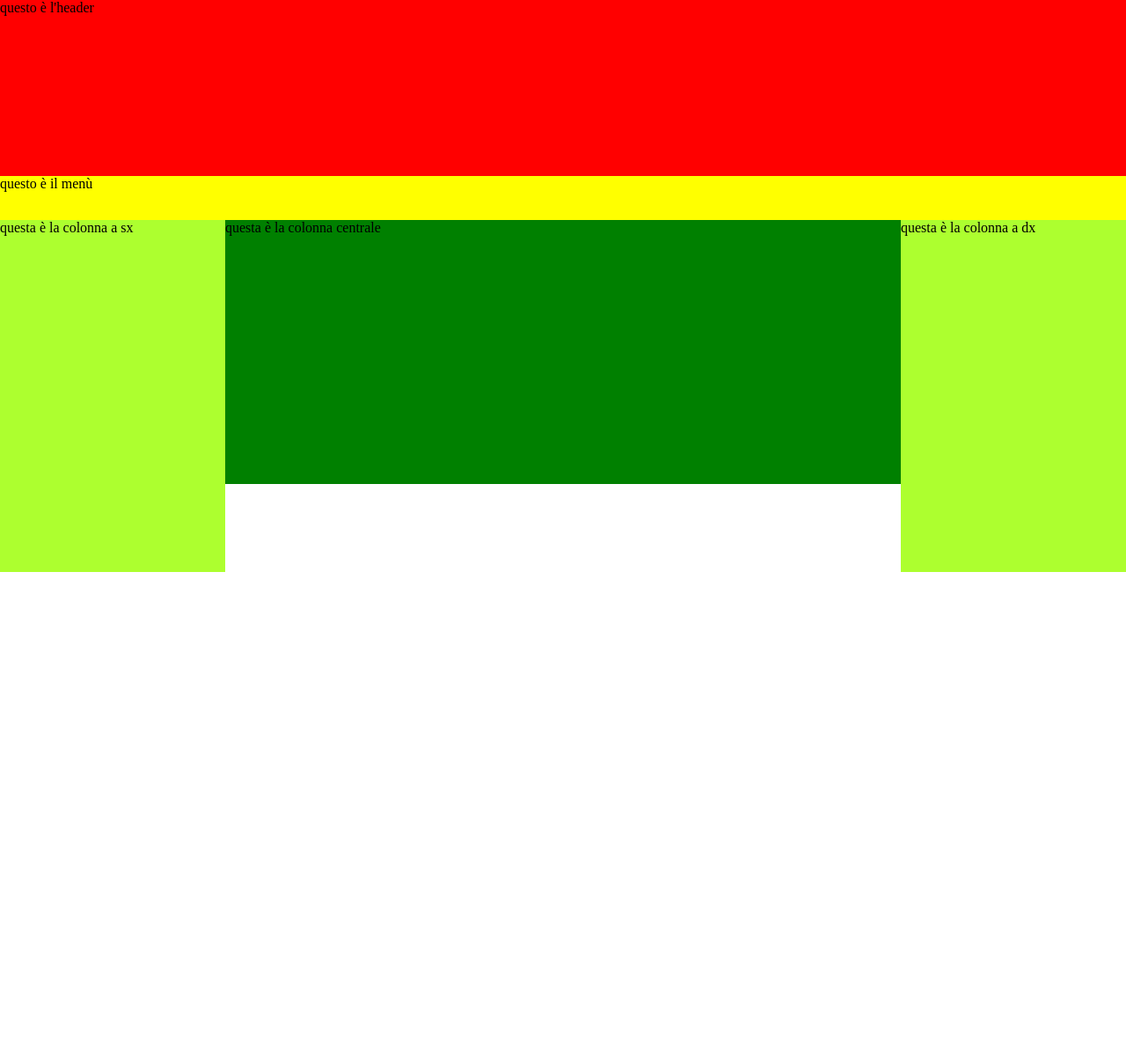
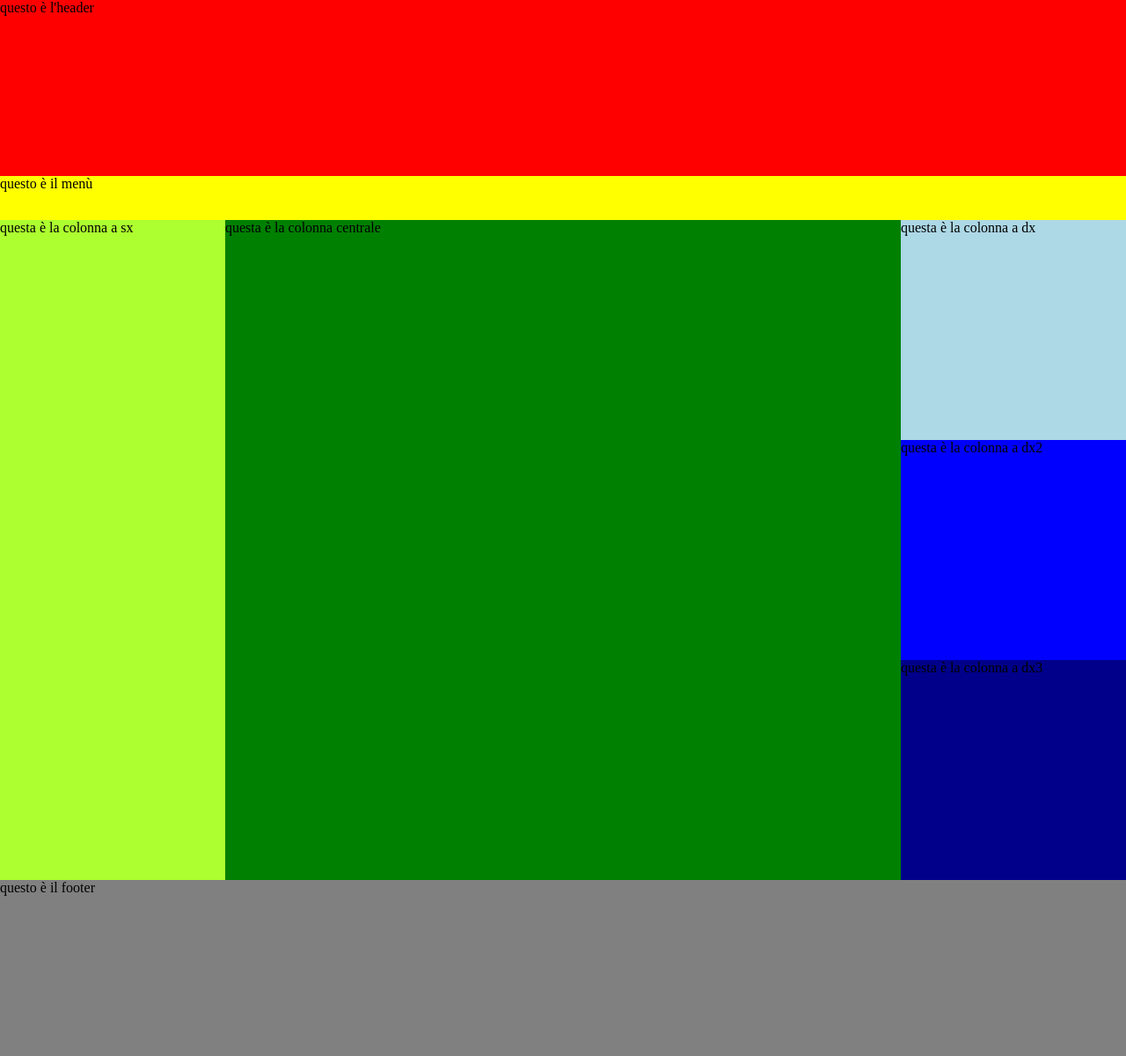
Before and after one commit to Walter-Satriano/htmlcss-struttura-wp, a plain HTML site: page index.html in a window 1280 px wide. Shown: the whole page at 88% size. Before the commit the page ends 800 px from the top, so only its background shows below. Drawn offline with Linux system fonts and the light colour scheme.

Commit message:
inserito footer + 2 box a dx

```diff
--- a/index.html
+++ b/index.html
@@ -34,12 +34,20 @@
             questa è la colonna a dx
         </div>
 
+        <div class="colonnadx2">
+            questa è la colonna a dx2
+        </div>
+
+        <div class="colonnadx3">
+            questa è la colonna a dx3
+        </div>
+
       </section>
     </div>
 
     <!--footer-->
     <footer>
-
+      questo è il footer
     </footer>
 
   </body>
--- a/master.css
+++ b/master.css
@@ -22,21 +22,40 @@ aside{
 
 .colonnasx{
   background-color: greenyellow;
-  height: 400px;
+  height: 750px;
   width: 20%;
   float: left;
 }
 
 .colonnacenter{
   background-color: green;
-  height: 300px;
+  height: 750px;
   width: 60%;
   float: left;
 }
 
 .colonnadx{
-  background-color: greenyellow;
-  height: 400px;
+  background-color: lightblue;
+  height: 250px;
   width: 20%;
   float: left;
 }
+
+.colonnadx2{
+  background-color: blue;
+  height: 250px;
+  width: 20%;
+  float: right;
+}
+
+.colonnadx3{
+  background-color: darkblue;
+  height: 250px;
+  width: 20%;
+  float: right;
+}
+
+footer{
+  background-color: gray;
+  height: 200px;
+}
```
